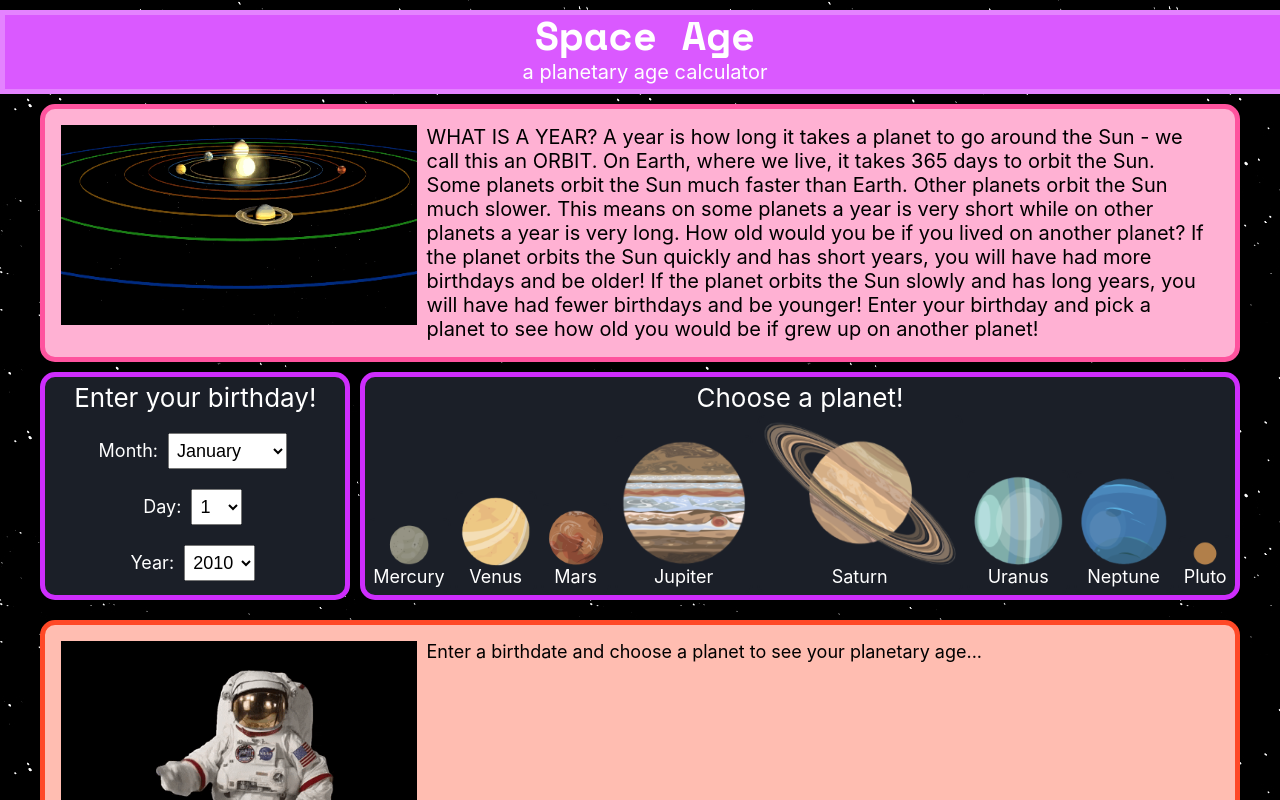
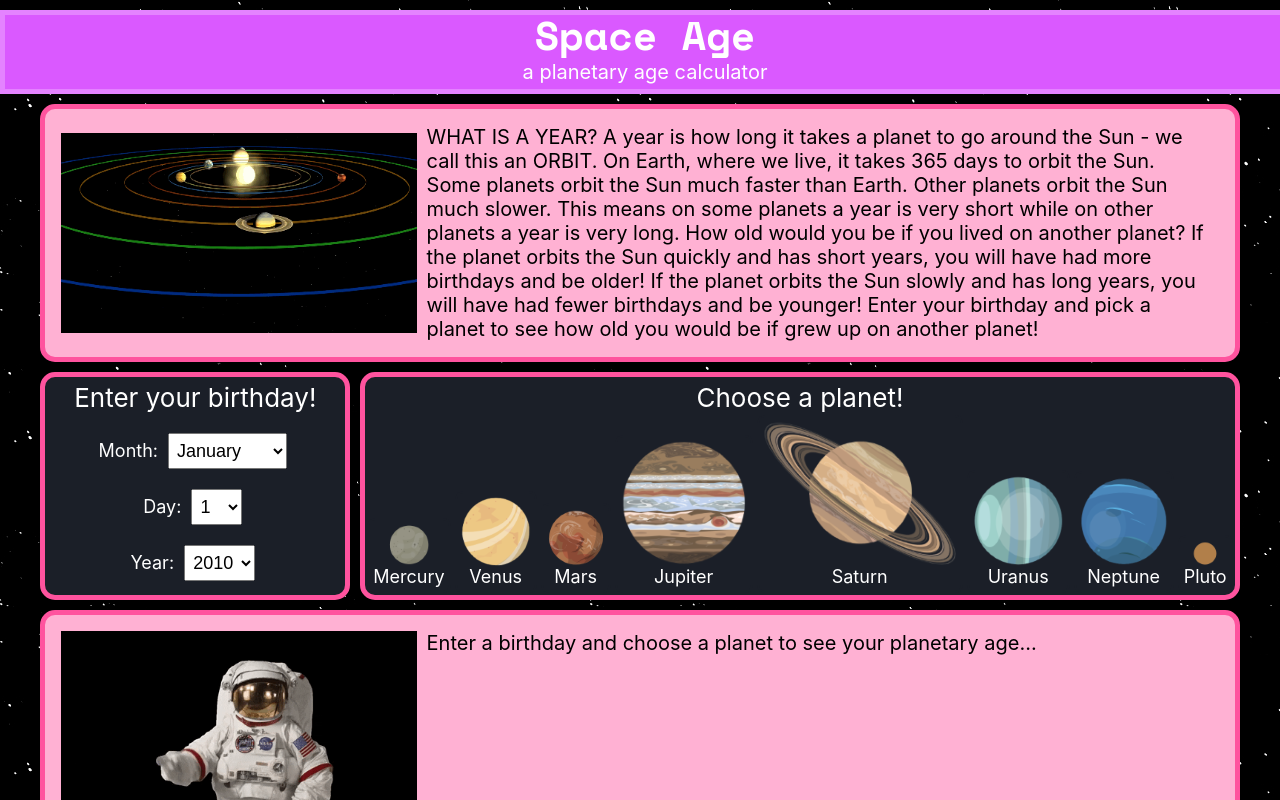
Before and after one commit to mklewandowski/space-age, a React (Create React App) app: page / in a window 1280 px wide. Built offline with nearby package versions, Linux system fonts and the light colour scheme.

Commit message:
Refactor and update CSS

```diff
--- /dev/null
+++ b/src/Age.css
@@ -0,0 +1,24 @@
+.age {
+  display: flex;
+  flex-direction: row;
+  box-sizing: border-box;
+  max-width: 1200px;
+  padding: 16px;
+  margin: auto;
+  margin-top: 10px;
+  color: black;
+  background-color: #FFB1D3;
+  border: solid #FF539E 5px;
+  border-radius: 15px;
+  font-size: 1.25em;
+}
+.age .strip {
+  display: flex;
+  flex-direction: row;
+  align-items: flex-start;
+  justify-content: center;
+  flex-wrap: nowrap;
+}
+.age .title {
+  font-size: 1.5em;
+}
--- a/src/Age.tsx
+++ b/src/Age.tsx
@@ -8,6 +8,7 @@ import astro6 from "./astro6.gif";
 import astro7 from "./astro7.gif";
 import astro8 from "./astro8.gif";
 import astro9 from "./astro9.gif";
+import "./Age.css";
 
 export interface IProps {
   planet?: string;
@@ -59,7 +60,7 @@ export const Age: React.FC<IProps> = (props) => {
             <div className="title">{props.planet}</div>
             <div>{message}</div>
           </div>
-        : <div className="content">Enter a birthdate and choose a planet to see your planetary age...</div>
+        : <div className="content">Enter a birthday and choose a planet to see your planetary age...</div>
         }
       </div>
     </div>
--- a/src/App.css
+++ b/src/App.css
@@ -4,53 +4,18 @@ html, body{
 }
 
 #root {
+  height: 100vh;
   overflow-y: auto;
   overflow-x: hidden;
-  height: 100vh;
   background-color: black;
   background-image: url("stars.jpg");
 }
 
 .app {
+  height: 100%;
+  width: 100%;
   overflow-y: auto;
   overflow-x: hidden;
-  height: 100%;
-  width: 100%;
-}
-
-.app-header {
-  display: flex;
-  flex-direction: column;
-  align-items: center;
-  justify-content: center;
-  background-color: #DA59FF;
-  color: white;
-  margin-top: 10px;
-  border: solid #E483FF 5px;
-  width: 100%;
-}
-.apptitle {
-  font-size: 40px;
-  line-height: 40px;
-  font-family: 'Space Mono', monospace;
-}
-.subtitle {
-  font-size: 20px;
-  margin: 5px;
-}
-
-.introduction {
-  display: flex;
-  box-sizing: border-box;
-  max-width: 1200px;
-  margin: auto;
-  margin-top: 10px;
-  padding: 16px;
-  color: black;
-  background-color: #FFB1D3;
-  border: solid #FF539E 5px;
-  border-radius: 15px;
-  font-size: 1.25em;
 }
 
 .content {
@@ -67,89 +32,9 @@ html, body{
   margin-top: 10px;
 }
 
-.birthdate {
-  display: flex;
-  flex-direction: column;
-  align-items: center;
-  width: 300px;
-  margin: 0px 10px 10px 0px;
-  border: solid #CE2DFC 5px;
-  border-radius: 15px;
-  color: white;
-  background-color: #1B1F28;
-  font-size: 26px;
-}
-.birthdate .title {
-  margin: 5px 0px 10px 0px;
-}
-select {
-  font-size: 18px;
-  height: 36px;
-  padding: 4px;
-  margin: 5px
-}
-label {
-  margin: 5px;
-  font-size: 18px;
-}
-
-.planets {
-  display: flex;
-  flex-direction: column;
-  align-items: center;
-  justify-content: center;
-  font-size: 26px;
-  color: white;
-  background-color: #1B1F28;
-  margin: 0px 0px 10px 0px;
-  border: solid #CE2DFC 5px;
-  border-radius: 15px;
-}
-.planets .title {
-  margin: 5px 0px 0px 0px;
-}
-
 .strip {
-  font-size: 18px;
   display: flex;
   flex-direction: row;
   flex-wrap: wrap;
   align-items: baseline;
 }
-.planet {
-  display: flex;
-  flex-direction: column;
-  align-items: center;
-  padding: 4px;
-  margin: 2px;
-  cursor: pointer;
-  border: solid #1B1F28 2px;
-  border-radius: 8px;
-}
-.planet:hover {
-  border: solid #E483FF 2px;
-  border-radius: 8px;
-}
-.age {
-  display: flex;
-  flex-direction: row;
-  box-sizing: border-box;
-  max-width: 1200px;
-  padding: 16px;
-  margin: auto;
-  margin-top: 10px;
-  color: black;
-  background-color: #FFBDB1;
-  border: solid #FF4826 5px;
-  border-radius: 15px;
-  font-size: 20px;
-}
-.age .strip {
-  flex-direction: row;
-  align-items: flex-start;
-  justify-content: center;
-  flex-wrap: nowrap;
-}
-.age .title {
-  font-size: 30px;
-}
--- /dev/null
+++ b/src/Birthdate.css
@@ -0,0 +1,28 @@
+.birthdate {
+  display: flex;
+  flex-direction: column;
+  align-items: center;
+  width: 300px;
+  margin: 0px 10px 0px 0px;
+  border: solid #FF539E 5px;
+  border-radius: 15px;
+  color: white;
+  background-color: #1B1F28;
+  font-size: 26px;
+}
+
+.birthdate .title {
+  margin: 5px 0px 10px 0px;
+}
+
+select {
+  height: 36px;
+  padding: 4px;
+  margin: 5px;
+  font-size: 18px;
+}
+
+label {
+  margin: 5px;
+  font-size: 18px;
+}
--- a/src/Birthdate.tsx
+++ b/src/Birthdate.tsx
@@ -1,4 +1,5 @@
 import React, { useState, useEffect } from 'react';
+import "./Birthdate.css";
 
 export interface IProps {
   onSetAge: (date: number) => void;
--- /dev/null
+++ b/src/Header.css
@@ -0,0 +1,20 @@
+.app-header {
+  display: flex;
+  flex-direction: column;
+  align-items: center;
+  justify-content: center;
+  width: 100%;
+  margin-top: 10px;
+  border: solid #E483FF 5px;
+  background-color: #DA59FF;
+  color: white;
+}
+.apptitle {
+  line-height: 40px;
+  font-family: 'Space Mono', monospace;
+  font-size: 40px;
+}
+.subtitle {
+  margin: 5px;
+  font-size: 20px;
+}
--- a/src/Header.tsx
+++ b/src/Header.tsx
@@ -1,4 +1,5 @@
 import React from "react";
+import "./Header.css";
 
 export const Header: React.FC = () => {
   return (
--- /dev/null
+++ b/src/Intro.css
@@ -0,0 +1,15 @@
+.introduction {
+  display: flex;
+  align-items: center;
+  justify-content: center;
+  box-sizing: border-box;
+  max-width: 1200px;
+  margin: auto;
+  margin-top: 10px;
+  padding: 16px;
+  color: black;
+  background-color: #FFB1D3;
+  border: solid #FF539E 5px;
+  border-radius: 15px;
+  font-size: 1.25em;
+}
--- a/src/Intro.tsx
+++ b/src/Intro.tsx
@@ -1,5 +1,6 @@
 import React from "react";
 import orbit from "./orbit.gif";
+import "./Intro.css";
 
 const kIntroText = "WHAT IS A YEAR? A year is how long it takes a planet to go around the Sun - " +
   "we call this an ORBIT. On Earth, where we live, it takes 365 days to orbit the Sun. " +
--- /dev/null
+++ b/src/Planets.css
@@ -0,0 +1,37 @@
+.planets {
+  display: flex;
+  flex-direction: column;
+  align-items: center;
+  justify-content: center;
+  color: white;
+  background-color: #1B1F28;
+  border: solid #FF539E 5px;
+  border-radius: 15px;
+  font-size: 26px;
+}
+.planets .title {
+  margin: 5px 0px 0px 0px;
+}
+
+.planets .strip {
+  display: flex;
+  flex-direction: row;
+  flex-wrap: wrap;
+  align-items: baseline;
+}
+
+.planet {
+  display: flex;
+  flex-direction: column;
+  align-items: center;
+  padding: 4px;
+  margin: 2px;
+  border: solid #1B1F28 2px;
+  border-radius: 8px;
+  cursor: pointer;
+  font-size: 18px;
+}
+.planet:hover {
+  border: solid #FF539E 2px;
+  border-radius: 8px;
+}
--- a/src/Planets.tsx
+++ b/src/Planets.tsx
@@ -7,6 +7,7 @@ import saturn from "./saturn.png";
 import uranus from "./uranus.png";
 import neptune from "./neptune.png";
 import pluto from "./pluto.png";
+import "./Planets.css";
 
 const planets = [{name: "Mercury", image: mercury},
                  {name: "Venus", image: venus},
```
